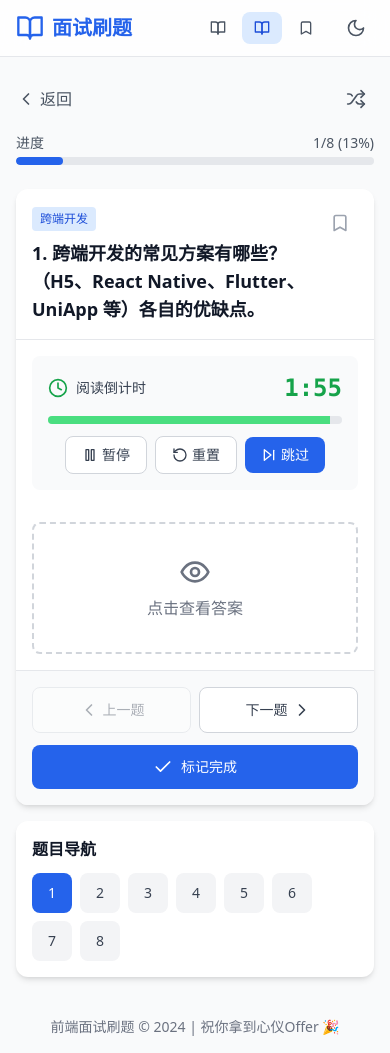
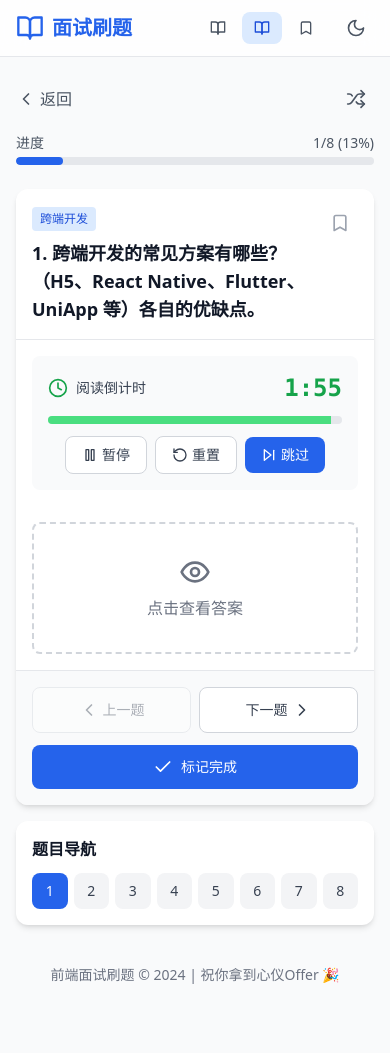
Before and after one commit to wenbiyou/interview-practice, a React (Vite) app: page /#/practice/cross-platform in a window 390 px wide. After the commit the page ends 1001 px from the top, so only its background shows below. Built offline with nearby package versions, Linux system fonts and the light colour scheme.

Commit message:
style: 优化题目导航移动端布局，8列网格+正方形按钮

```diff
--- a/src/pages/Practice.jsx
+++ b/src/pages/Practice.jsx
@@ -325,7 +325,7 @@ function Practice() {
         <h3 className="font-bold text-gray-900 dark:text-white mb-3">
           题目导航
         </h3>
-        <div className="flex flex-wrap gap-2">
+        <div className="grid grid-cols-8 sm:flex sm:flex-wrap gap-1.5 sm:gap-2">
           {questions.map((q, index) => {
             const isCompleted = completedQuestions.includes(q.id);
             const isCurrent = index === currentIndex;
@@ -337,7 +337,7 @@ function Practice() {
                   setCurrentIndex(index);
                   setShowAnswer(false);
                 }}
-                className={`w-10 h-10 rounded-lg text-sm font-medium transition-colors ${
+                className={`w-full sm:w-10 aspect-square sm:aspect-auto sm:h-10 rounded-lg text-sm font-medium transition-colors ${
                   isCurrent
                     ? "bg-primary-600 text-white"
                     : isCompleted
```
